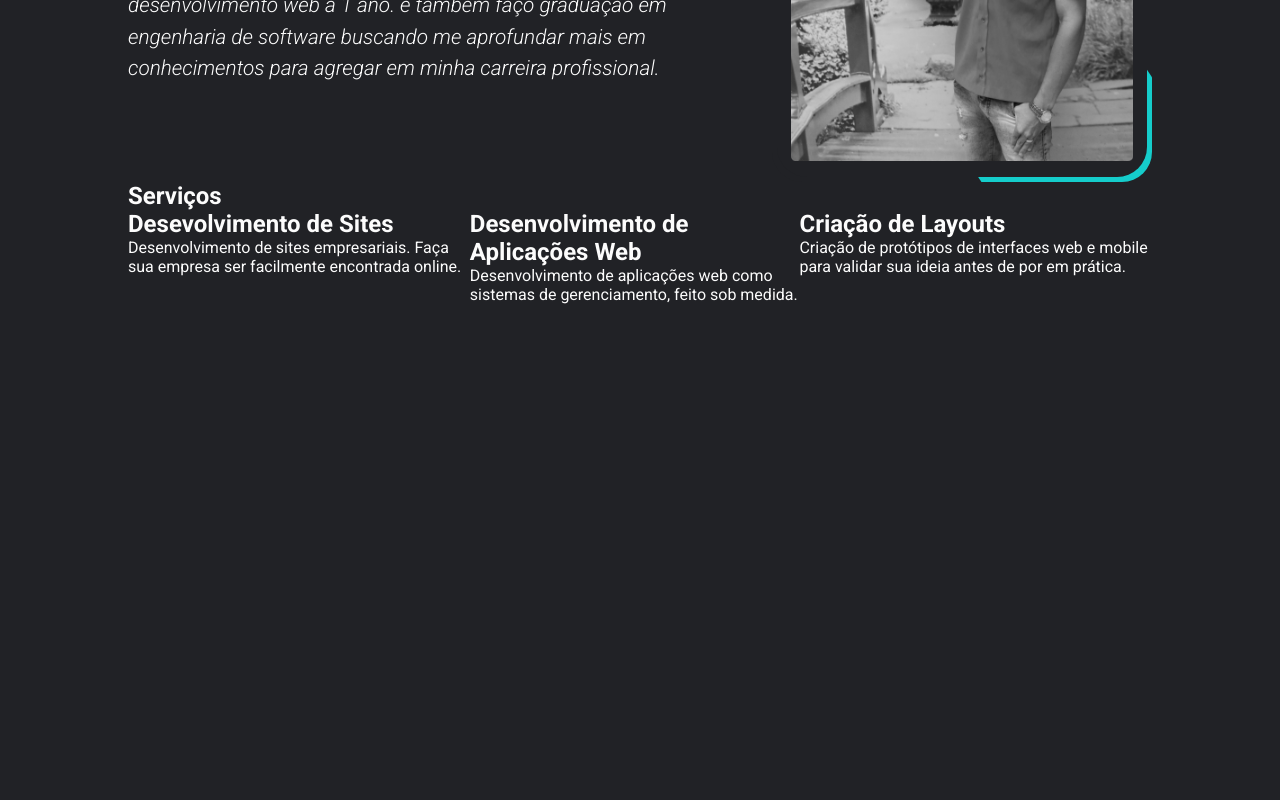
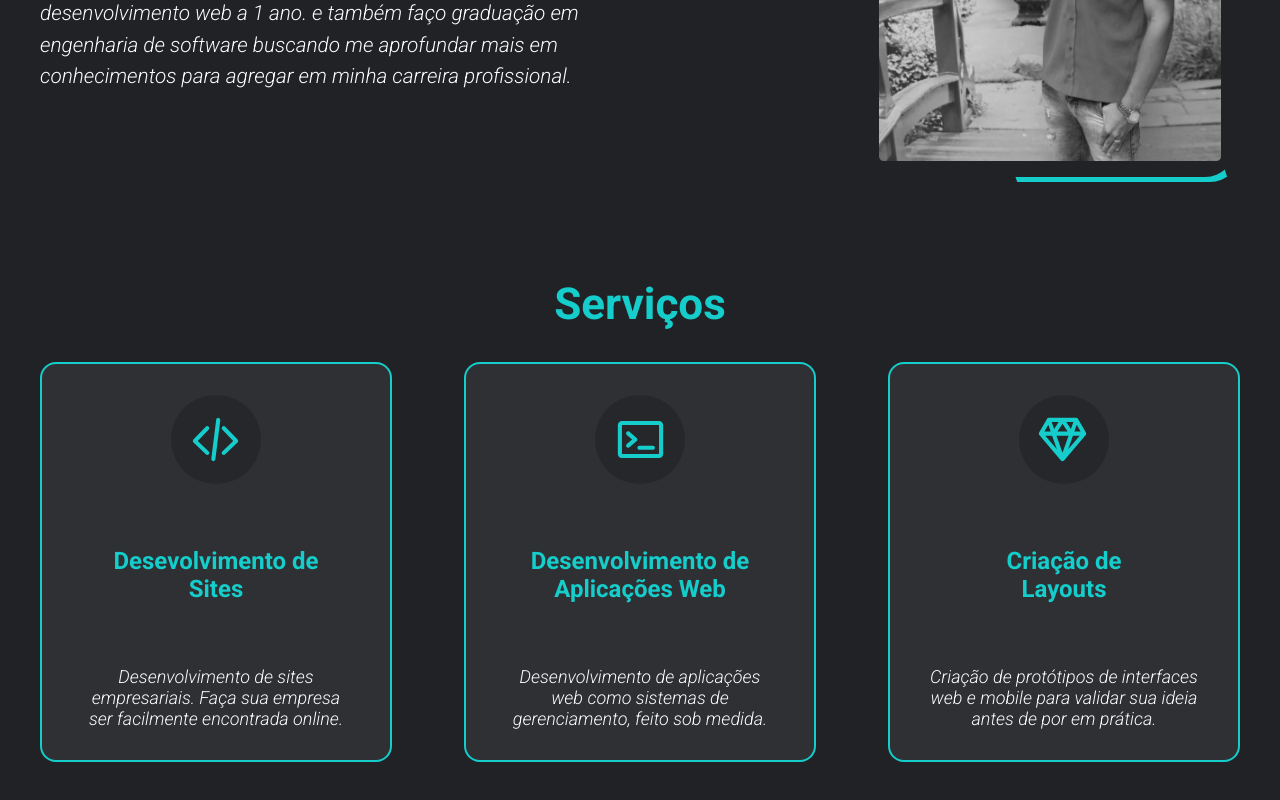
Before and after one commit to LucasDev9645/Portfolio, a React (Vite) app: page / in a window 1280 px wide. Shown: the part 1244-2044 px from the top of the page. Before the commit the page ends 1548 px from the top, so only its background shows below. Built offline with nearby package versions, Linux system fonts and the light colour scheme.

Commit message:
Create Services

```diff
--- a/src/AboutMe/index.tsx
+++ b/src/AboutMe/index.tsx
@@ -1,11 +1,12 @@
 import photo from "../assets/img/foto-perfil.png";
+import { Title } from "../styles/globalStyle";
 import { AboutMeStyled, Box } from "./style";
 
 const AboutMe = () => {
   return (
     <AboutMeStyled className="container">
       <div>
-        <h1>Sobre Mim</h1>
+        <Title>Sobre Mim</Title>
         <p>
           Sou Lucas Freitas um jovem sonhador em busca de uma oportunidade,
           estou estudando constantemente desenvolvimento web a 1 ano. e também
--- a/src/AboutMe/style.ts
+++ b/src/AboutMe/style.ts
@@ -4,12 +4,6 @@ export const AboutMeStyled = styled.section`
   display: flex;
   justify-content: space-between;
   align-items: center;
-  margin-bottom: 10rem;
-  h1 {
-    font-size: 2.75rem;
-    color: var(--color-blue-500);
-    margin-bottom: 1rem;
-  }
 
   p {
     max-width: 35rem;
--- a/src/AcademicEducation/index.tsx
+++ /dev/null
@@ -1,34 +0,0 @@
-import { AcademicEducationStyle, ListAcademicEducation } from "./style";
-
-const AcademicEducation = () => {
-  return (
-    <AcademicEducationStyle className="container">
-      <h1>Serviços</h1>
-      <ListAcademicEducation>
-        <div>
-          <h2>Desevolvimento de Sites</h2>
-          <p>
-            Desenvolvimento de sites empresariais. Faça sua empresa ser
-            facilmente encontrada online.
-          </p>
-        </div>
-        <div>
-          <h2>Desenvolvimento de Aplicações Web</h2>
-          <p>
-            Desenvolvimento de aplicações web como sistemas de gerenciamento,
-            feito sob medida.
-          </p>
-        </div>
-        <div>
-          <h2>Criação de Layouts</h2>
-          <p>
-            Criação de protótipos de interfaces web e mobile para validar sua
-            ideia antes de por em prática.
-          </p>
-        </div>
-      </ListAcademicEducation>
-    </AcademicEducationStyle>
-  );
-};
-
-export default AcademicEducation;
--- a/src/AcademicEducation/style.ts
+++ /dev/null
@@ -1,8 +0,0 @@
-import { styled } from "styled-components";
-
-export const AcademicEducationStyle = styled.section``;
-
-export const ListAcademicEducation = styled.section`
-  display: flex;
-  justify-content: space-between;
-`;
--- a/src/Home/index.tsx
+++ b/src/Home/index.tsx
@@ -1,5 +1,5 @@
 import AboutMe from "../AboutMe";
-import AcademicEducation from "../AcademicEducation";
+import MyServices from "../MyServices";
 import Button from "../Button";
 import Header from "../Header";
 
@@ -24,7 +24,7 @@ const Home = () => {
       </main>
       <Header />
       <AboutMe />
-      <AcademicEducation />
+      <MyServices />
     </>
   );
 };
--- /dev/null
+++ b/src/MyServices/index.tsx
@@ -0,0 +1,51 @@
+import webDevelopmentImage from "../assets/img/code-icon.svg";
+import webLayoutImage from "../assets/img/diamond-icon.svg";
+import siteDevelopmentImage from "../assets/img/terminal-icon.svg";
+import { Title } from "../styles/globalStyle";
+
+import { ServicesStyle, ListServices } from "./style";
+
+const MyServices = () => {
+  return (
+    <ServicesStyle className="container">
+      <Title>Serviços</Title>
+      <ListServices>
+        <div>
+          <img src={webDevelopmentImage} alt="" />
+          <h2>
+            Desevolvimento de
+            <br /> Sites
+          </h2>
+          <p>
+            Desenvolvimento de sites empresariais. Faça sua empresa ser
+            facilmente encontrada online.
+          </p>
+        </div>
+        <div>
+          <img src={siteDevelopmentImage} alt="" />
+          <h2>
+            Desenvolvimento de
+            <br /> Aplicações Web
+          </h2>
+          <p>
+            Desenvolvimento de aplicações web como sistemas de gerenciamento,
+            feito sob medida.
+          </p>
+        </div>
+        <div>
+          <img src={webLayoutImage} alt="" />
+          <h2>
+            Criação de
+            <br /> Layouts
+          </h2>
+          <p>
+            Criação de protótipos de interfaces web e mobile para validar sua
+            ideia antes de por em prática.
+          </p>
+        </div>
+      </ListServices>
+    </ServicesStyle>
+  );
+};
+
+export default MyServices;
--- /dev/null
+++ b/src/MyServices/style.ts
@@ -0,0 +1,36 @@
+import { styled } from "styled-components";
+
+export const ServicesStyle = styled.section`
+  text-align: center;
+`;
+
+export const ListServices = styled.section`
+  display: flex;
+  justify-content: space-between;
+
+  div {
+    display: flex;
+    flex-direction: column;
+    justify-content: space-around;
+    align-items: center;
+    background-color: var(--color-gray-700);
+    width: 22rem;
+    height: 25rem;
+    border-radius: 1rem;
+    border: 2px solid var(--color-blue-500);
+
+    img {
+      max-width: 5.625rem;
+    }
+
+    h2 {
+      color: var(--color-blue-500);
+    }
+
+    p {
+      max-width: 17rem;
+      font-size: 1.125rem;
+      font-style: italic;
+    }
+  }
+`;
--- a/src/styles/globalStyle.ts
+++ b/src/styles/globalStyle.ts
@@ -1,4 +1,4 @@
-import { createGlobalStyle } from "styled-components";
+import { createGlobalStyle, styled } from "styled-components";
 
 const GlobalStyle = createGlobalStyle`
   :root {
@@ -26,10 +26,15 @@ const GlobalStyle = createGlobalStyle`
   }
 
   .container {
-  max-width: 64rem;
+  max-width: 75rem;
   width: 100%;
-  margin: 0 auto;
+  margin: 6rem auto;
 }
 `;
 
+export const Title = styled.h1`
+  font-size: 2.75rem;
+  color: var(--color-blue-500);
+  margin-bottom: 2rem;
+`;
 export default GlobalStyle;
```
